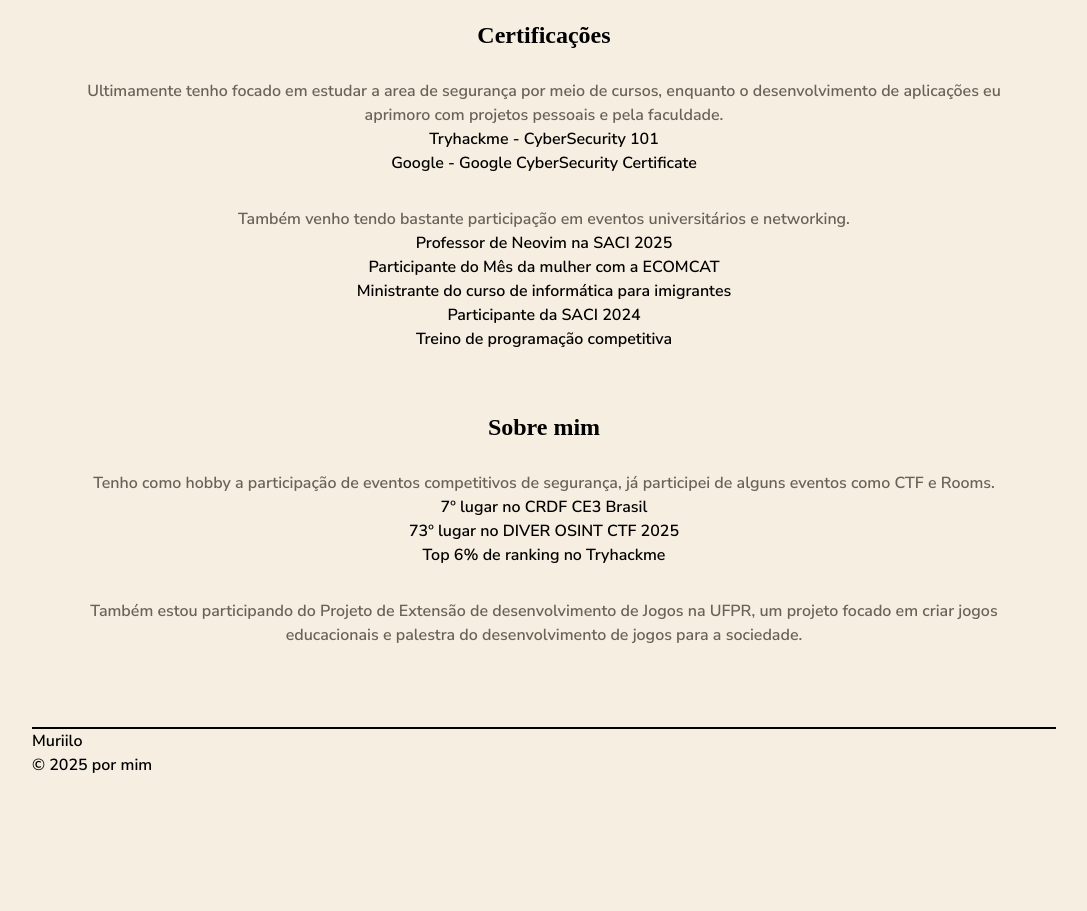
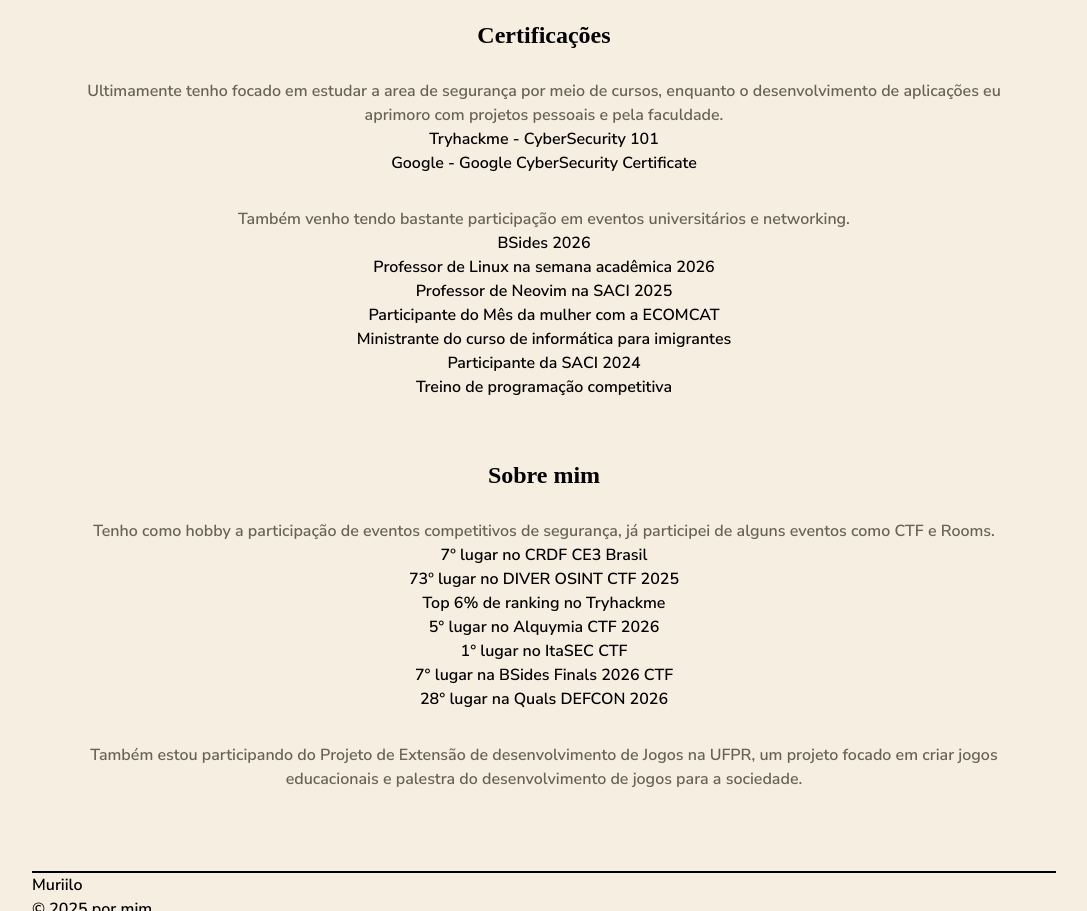
Before and after one commit to Muriilow/PersonalSite, a plain HTML site: page index.html in a window 1280 px wide. Shown: the part 1609-2520 px from the top of the page, without its empty margins (96-1183 px from the left). Before the commit the page ends 2466 px from the top, so only its background shows below. Drawn offline with Linux system fonts and the light colour scheme.

Commit message:
Adding achievements

```diff
--- a/index.html
+++ b/index.html
@@ -5,9 +5,6 @@
     <link rel="preconnect" href="https://fonts.gstatic.com" crossorigin>
     <link href="https://fonts.googleapis.com/css2?family=Nunito+Sans:ital,opsz,wght@0,6..12,200..1000;1,6..12,200..1000&family=Yeseva+One&display=swap" rel="stylesheet">
     <link rel="icon" type="images/png" href="images/icon.png">
-    <link rel="preconnect" href="https://fonts.googleapis.com">
-    <link rel="preconnect" href="https://fonts.gstatic.com" crossorigin>
-    <link href="https://fonts.googleapis.com/css2?family=Yeseva+One&display=swap" rel="stylesheet">
     <link rel="stylesheet" type="text/css" href="css/content.css" />
     <link rel="stylesheet" type="text/css" href="css/introduction.css" />
     <link rel="stylesheet" type="text/css" href="css/style.css" />
@@ -43,7 +40,7 @@
                     Estudante de Ciências da Computação pela Universidade Federal do Paraná.
                 </p>
                 <p class = "subtitle-text">
-                    Faço de tudo um pouco, jogos, websites, ferramentas de CLI, desenhos, hacking.
+                    Faço de tudo um pouco, jogos, websites, ferramentas de CLI, desenhos, análise de dados, hacking.
                 </p>
             </div>
         </section>
@@ -150,6 +147,10 @@
             <p class = "subtitle-text" style="margin-top: 2rem;">Também venho tendo bastante participação em eventos universitários e networking.</p>
 
             <a target="_blank" rel="noopener noreferrer" class="anchor-link"
+                href=""><p>BSides 2026</p></a>
+            <a target="_blank" rel="noopener noreferrer" class="anchor-link"
+                href=""><p>Professor de Linux na semana acadêmica 2026</p></a>
+            <a target="_blank" rel="noopener noreferrer" class="anchor-link"
                 href=""><p>Professor de Neovim na SACI 2025</p></a>
             <a target="_blank" rel="noopener noreferrer" class="anchor-link"
                 href="certificates/ECOMCAT.pdf"><p>Participante do Mês da mulher com a ECOMCAT</p></a>
@@ -169,6 +170,14 @@
                 href="https://diverctf.org/"><p>73º lugar no DIVER OSINT CTF 2025</p></a>
             <a target="_blank" rel="noopener noreferrer" class="anchor-link"
                 href="https://tryhackme.com/p/Mur1il0w"><p>Top 6% de ranking no Tryhackme</p></a>
+            <a target="_blank" rel="noopener noreferrer" class="anchor-link"
+                href="https://www.linkedin.com/posts/murilo-bob_esse-fim-de-semana-conquistei-o-5%C2%BA-lugar-activity-7399244953639546882-D3uT?utm_source=share&utm_medium=member_desktop&rcm=ACoAADBqhD8BRKerhOdOyqY_6AixTBRamy10Y6o"><p>5° lugar no Alquymia CTF 2026</p></a>
+            <a target="_blank" rel="noopener noreferrer" class="anchor-link"
+                href="https://www.linkedin.com/posts/murilo-bob_este-fim-de-semana-participei-de-mais-um-activity-7449214918005866496-UnKA?utm_source=share&utm_medium=member_desktop&rcm=ACoAADBqhD8BRKerhOdOyqY_6AixTBRamy10Y6o"><p>1° lugar no ItaSEC CTF</p></a>
+            <a target="_blank" rel="noopener noreferrer" class="anchor-link"
+                href="https://www.linkedin.com/posts/murilo-bob_oi-participei-semana-passada-da-bsides-s%C3%A3o-activity-7463373060478423040-AVVl?utm_source=share&utm_medium=member_desktop&rcm=ACoAADBqhD8BRKerhOdOyqY_6AixTBRamy10Y6o"><p>7° lugar na BSides Finals 2026 CTF</p></a>
+            <a target="_blank" rel="noopener noreferrer" class="anchor-link"
+                href="https://bbbctf.com/scoreboard"><p>28° lugar na Quals DEFCON 2026</p></a>
             <p class = "subtitle-text" style="margin-top:2rem;"> Também estou participando do Projeto de Extensão de desenvolvimento de Jogos na UFPR, um projeto focado em criar jogos educacionais e palestra do desenvolvimento de jogos para a sociedade.</p>
         </section>
     </main>
```
Also changed, not shown: images/sol.png (deleted).
